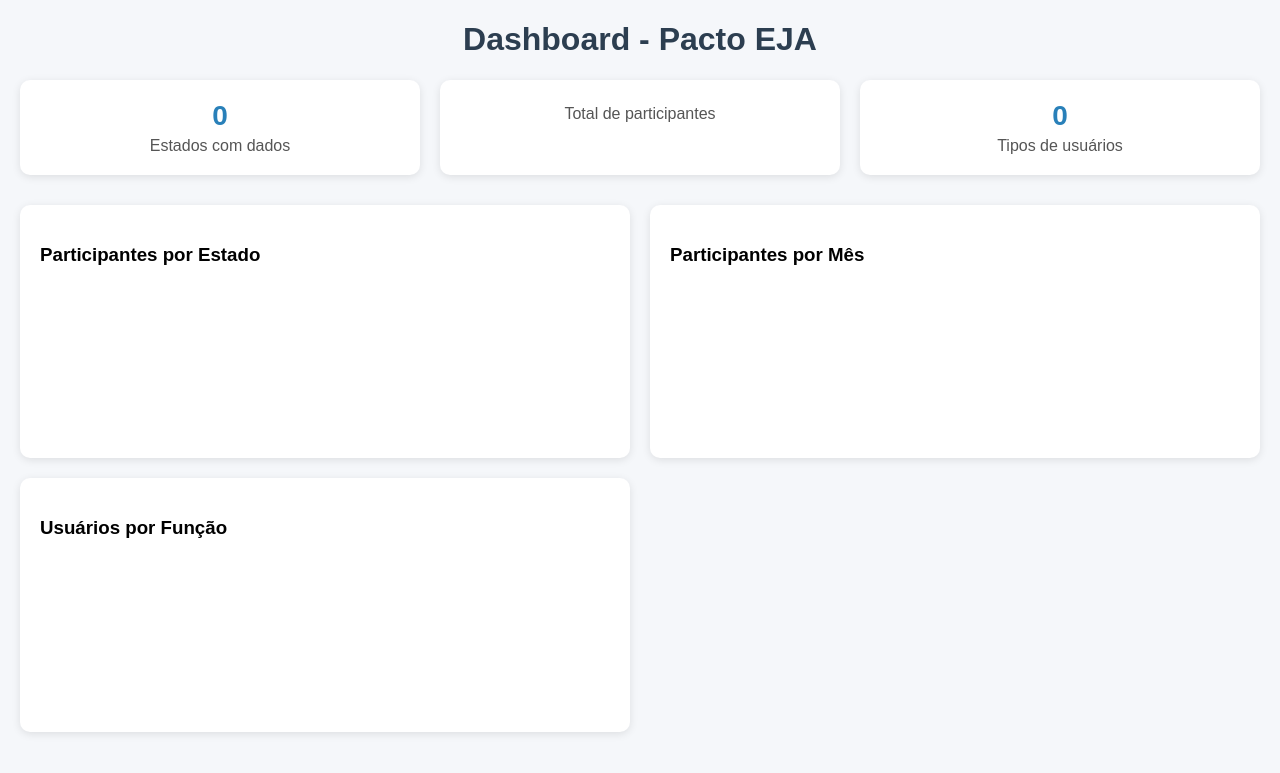
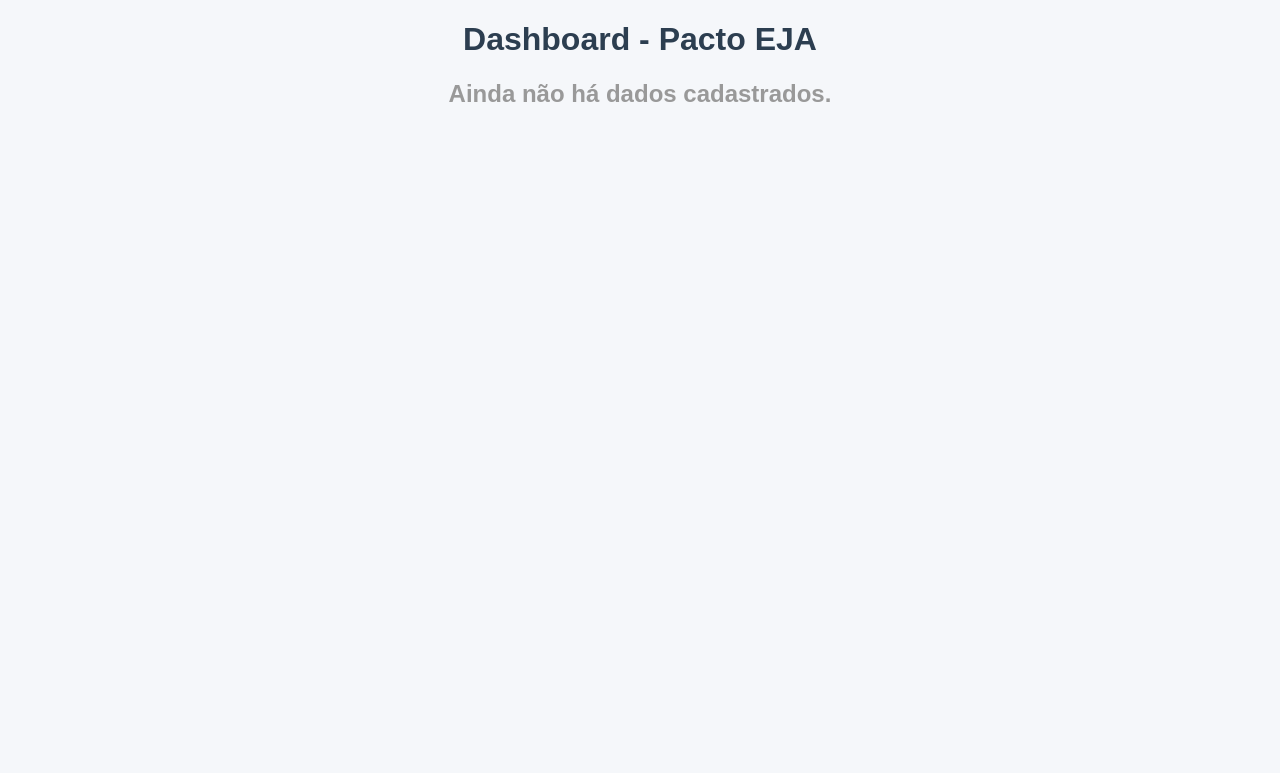
Before and after one commit to profdanidias/app-eja, a Flask app: template templates/dashboard.html in a window 1280 px wide. Shown: the top 773 px of the page. Run offline with Flask 3, Linux system fonts and the light colour scheme; the template is opened without the code that fills it, so the values that code supplies are empty; a map, chart or similar area stays blank.

Commit message:
dashboard 4
dashboard 4

```diff
--- a/templates/dashboard.html
+++ b/templates/dashboard.html
@@ -18,7 +18,6 @@ h1 {
     color: #2c3e50;
 }
 
-/* CARDS */
 .cards {
     display: flex;
     gap: 20px;
@@ -40,12 +39,6 @@ h1 {
     color: #2980b9;
 }
 
-.card p {
-    margin: 5px 0 0;
-    color: #555;
-}
-
-/* GRÁFICOS */
 .graficos {
     display: grid;
     grid-template-columns: 1fr 1fr;
@@ -56,7 +49,6 @@ h1 {
     background: white;
     padding: 20px;
     border-radius: 10px;
-    box-shadow: 0 2px 8px rgba(0,0,0,0.1);
 }
 </style>
 </head>
@@ -64,6 +56,8 @@ h1 {
 <body>
 
 <h1>Dashboard - Pacto EJA</h1>
+
+{% if meses %}
 
 <!-- CARDS -->
 <div class="cards">
@@ -73,9 +67,7 @@ h1 {
     </div>
 
     <div class="card">
-        <h2>
-            {{ meses[0] + meses[1] + meses[2] + meses[3] + meses[4] + meses[5] + meses[6] + meses[7] + meses[8] }}
-        </h2>
+        <h2>{{ meses | sum }}</h2>
         <p>Total de participantes</p>
     </div>
 
@@ -107,7 +99,6 @@ h1 {
 
 <script>
 
-// ================= ESTADOS =================
 const estados = {{ dados_estado | tojson }};
 new Chart(document.getElementById("graficoEstado"), {
     type: "bar",
@@ -120,7 +111,6 @@ new Chart(document.getElementById("graficoEstado"), {
     }
 });
 
-// ================= MESES =================
 const meses = {{ meses | tojson }};
 new Chart(document.getElementById("graficoMes"), {
     type: "line",
@@ -133,7 +123,6 @@ new Chart(document.getElementById("graficoMes"), {
     }
 });
 
-// ================= FUNÇÕES =================
 const funcoes = {{ funcoes | tojson }};
 new Chart(document.getElementById("graficoFuncao"), {
     type: "pie",
@@ -147,5 +136,13 @@ new Chart(document.getElementById("graficoFuncao"), {
 
 </script>
 
+{% else %}
+
+<h2 style="text-align:center; color:#999;">
+Ainda não há dados cadastrados.
+</h2>
+
+{% endif %}
+
 </body>
 </html>
```
